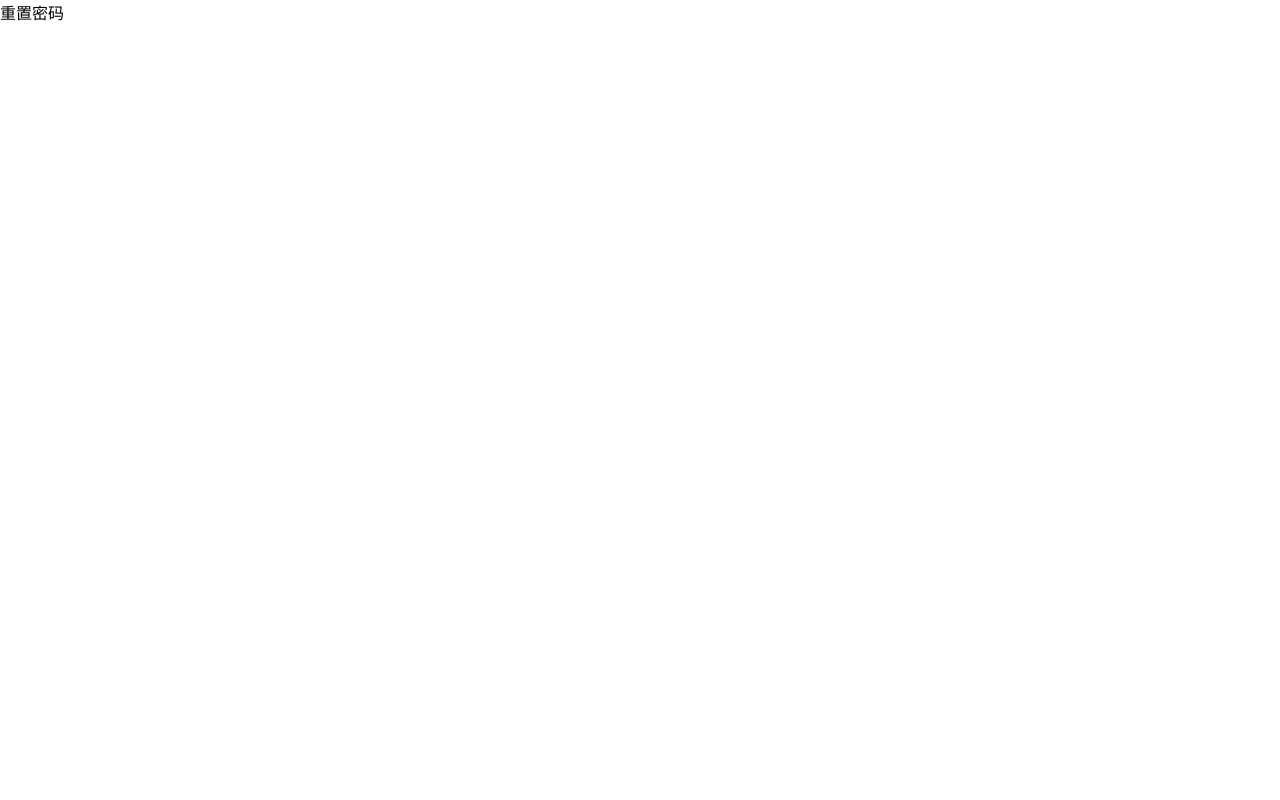
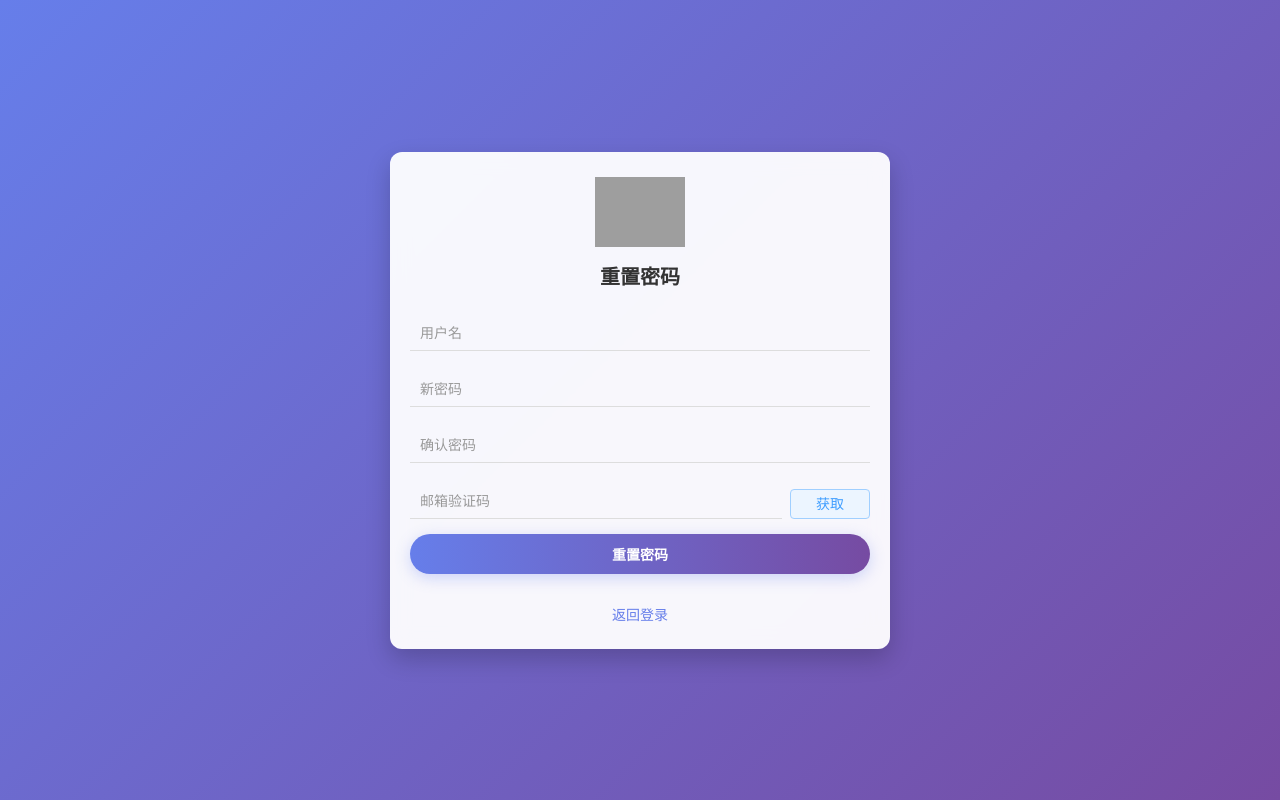
Before and after one commit to shihw0219/chat-vue, a Vue app: page /reset in a window 1280 px wide. Built offline with nearby package versions, Linux system fonts and the light colour scheme; grey boxes are pictures that could not be loaded.

Commit message:
完成重置密码

```diff
--- a/src/api/mailApi.ts
+++ b/src/api/mailApi.ts
@@ -11,7 +11,8 @@ export function sendRegisterMailApi(mail:string){
         method: "POST",
         data: {
             'email':mail
-        }
+        },
+        loading: false
     });
 }
 
@@ -20,12 +21,13 @@ export function sendRegisterMailApi(mail:string){
  * @Date 2025/11/3 16:04
  * @description 获取重置密码邮箱验证码
 */
-export function sendResetPasswordCode(username:string){
+export function sendResetPasswordCodeApi(username:string){
     return request({
         url: "/mail/sendResetPasswordCode",
         method: "POST",
         data: {
             'username':username
-        }
+        },
+        loading: false
     });
 }
--- /dev/null
+++ b/src/data/requestModel.ts
@@ -0,0 +1,24 @@
+export interface UserRegister{
+    name: string,
+    username: string,
+    password: string,
+    confirmPassword: string,
+    email: string,
+    code: string,
+    phone?: string
+}
+
+export interface UserLogin{
+    username: string,
+    password: string,
+    code: string,
+    captchaId: string
+    remember: boolean
+}
+
+export interface UserRest{
+    username: string,
+    password: string,
+    code: string,
+    confirmPassword: string
+}
--- a/src/router/premission.ts
+++ b/src/router/premission.ts
@@ -5,7 +5,7 @@
  */
 import router from "@/router/index";
 
-const whiteList = ["/","/login","/register","/reset"]
+const whiteList = ["/login","/register","/reset"]
 
 router.beforeEach(async (to, from, next) => {
     const path = to.path;
--- a/src/views/login/index.vue
+++ b/src/views/login/index.vue
@@ -77,10 +77,11 @@
 <script setup lang="ts" name="login">
 import {ref, reactive, onMounted, onBeforeMount} from 'vue'
 import {getCaptchaApi} from "@/api/captchaApi.ts";
-import type {Result, UserLogin} from "@/data/model.ts";
+import type {Result} from "@/data/model.ts";
 import {ElMessage} from "element-plus";
 import router from "@/router";
 import {loginApi} from "@/api/userApi.ts";
+import type {UserLogin} from "@/data/requestModel.ts";
 
 // 登录表单数据
 const loginForm:UserLogin = reactive({
@@ -137,7 +138,7 @@ const handleLogin = () => {
     localStorage.removeItem('password');
     localStorage.removeItem('remember');
   }
-  // todo 用户登录
+  // 用户登录
   loginApi(loginForm).then((res: Result) => {
     getCaptcha();
     if (res.code !== 200) {
--- a/src/views/register/index.vue
+++ b/src/views/register/index.vue
@@ -115,8 +115,9 @@ import {ref, reactive, onBeforeUnmount} from 'vue'
 import router from "@/router";
 import {ElMessage} from "element-plus";
 import {sendRegisterMailApi} from "@/api/mailApi.ts";
-import type {Result, UserRegister} from "@/data/model.ts";
+import type {Result} from "@/data/model.ts";
 import {registerApi} from "@/api/userApi.ts";
+import type {UserRegister} from "@/data/requestModel.ts";
 
 // 倒计时相关
 const isCountingDown = ref(false)
@@ -128,7 +129,6 @@ const getEmailCode = () => {
     ElMessage.error('请输入邮箱地址');
     return;
   }
-  sendRegisterMailApi(registerForm.email).then((res: Result) => {
   isCountingDown.value = true
   timer = setInterval(() => {
     if (isCountingDown.value && countDown.value > 0) {
@@ -139,6 +139,7 @@ const getEmailCode = () => {
       clearInterval(timer)
     }
   }, 1000);
+  sendRegisterMailApi(registerForm.email).then((res: Result) => {
     if (res.code !== 200) {
       ElMessage({
         message: res.message,
--- a/src/views/resetPassword/index.vue
+++ b/src/views/resetPassword/index.vue
@@ -1,11 +1,389 @@
 <template>
-  <div>重置密码</div>
+  <div class="reset-password-container">
+    <div class="reset-password-card">
+      <div class="reset-password-header">
+        <el-image
+            src="https://image0219.oss-cn-hangzhou.aliyuncs.com/images/logo_1.png"
+            class="logo"
+        />
+        <h2>重置密码</h2>
+      </div>
+
+      <form class="reset-password-form" @submit.prevent="handleResetPassword">
+        <div class="input-group">
+          <input
+              v-model="resetForm.username"
+              type="text"
+              placeholder=" "
+              required
+              maxlength="30"
+          />
+          <label>用户名</label>
+        </div>
+
+        <div class="input-group">
+          <input
+              v-model="resetForm.password"
+              type="password"
+              placeholder=" "
+              required
+              maxlength="40"
+          />
+          <label>新密码</label>
+        </div>
+
+        <div class="input-group">
+          <input
+              v-model="resetForm.confirmPassword"
+              type="password"
+              placeholder=" "
+              required
+              maxlength="40"
+          />
+          <label>确认密码</label>
+        </div>
+
+        <div class="input-group captcha-group">
+          <input
+              v-model="resetForm.code"
+              type="text"
+              placeholder=" "
+              required
+          />
+          <label>邮箱验证码</label>
+          <el-button
+              type="primary"
+              plain
+              class="captcha-button"
+              :disabled="isCountingDown"
+              @click="getEmailCode"
+          >
+            {{ isCountingDown ? `${countDown}s` : '获取' }}
+          </el-button>
+        </div>
+
+        <button
+            class="reset-button"
+            type="submit"
+            :disabled="loading"
+        >
+          {{ loading ? '重置中...' : '重置密码' }}
+        </button>
+      </form>
+
+      <div class="login-link">
+        <p><el-text class="resetText" @click="toLogin">返回登录</el-text></p>
+      </div>
+    </div>
+  </div>
 </template>
 
 <script setup lang="ts" name="reset">
+import {ref, reactive, onBeforeUnmount} from 'vue'
+import router from "@/router";
+import {ElMessage} from "element-plus";
+import {sendResetPasswordCode, sendResetPasswordCodeApi} from "@/api/mailApi.ts";
+import type {Result} from "@/data/model.ts";
+import type {UserRest} from "@/data/requestModel.ts";
+import {resetPasswordApi} from "@/api/userApi.ts";
 
+// 倒计时相关
+const isCountingDown = ref(false)
+const countDown = ref(60)
+let timer:any = null;
+
+// 获取邮箱验证码
+const getEmailCode = () => {
+  if (resetForm.username === '') {
+    ElMessage.error('请输入用户名');
+    return;
+  }
+  isCountingDown.value = true
+  timer = setInterval(() => {
+    if (isCountingDown.value && countDown.value > 0) {
+      countDown.value--
+    } else if (countDown.value === 0) {
+      isCountingDown.value = false
+      countDown.value = 60
+      clearInterval(timer)
+    }
+  }, 1000);
+  sendResetPasswordCodeApi(resetForm.username).then((res: Result) => {
+    if (res.code !== 200) {
+      ElMessage({
+        message: res.message,
+        type: 'error',
+      })
+      return;
+    }
+    ElMessage({
+      message: res.message,
+      type: 'success',
+    })
+  })
+}
+
+onBeforeUnmount(() => {
+  clearInterval(timer);
+})
+
+// 加载状态
+const loading = ref(false)
+
+// 重置密码表单数据
+const resetForm:UserRest = reactive({
+  username: '',
+  password: '',
+  confirmPassword: '',
+  code: ''
+})
+
+// 处理重置密码逻辑
+const handleResetPassword = () => {
+  let isValid = validateForm();
+  if (!isValid) {
+    return;
+  }
+  resetPasswordApi(resetForm).then((res: Result) => {
+    if (res.code !== 200) {
+      ElMessage({
+        message: res.message,
+        type: 'error',
+      })
+      return;
+    }
+    ElMessage({
+      message: res.message,
+      type: 'success',
+    })
+    resetForm.username = '';
+    resetForm.password = '';
+    resetForm.confirmPassword = '';
+    resetForm.code = '';
+    clearInterval(timer);
+    toLogin();
+  })
+}
+
+// 验证表单数据
+const validateForm = () => {
+  if (!resetForm.username || resetForm.username.length < 3) {
+    ElMessage.error('用户名至少3个字符')
+    return false;
+  }
+  if (!resetForm.password || resetForm.password.length < 6) {
+    ElMessage.error('密码至少6个字符')
+    return false;
+  }
+  if (!validatePassword()) {
+    ElMessage.error('密码必须包含大小写字母和数字')
+    return false;
+  }
+  if (resetForm.password !== resetForm.confirmPassword) {
+    ElMessage.error('两次输入的密码不一致')
+    return false;
+  }
+  if (!resetForm.code || resetForm.code.length === 0) {
+    ElMessage.error('请输入邮箱验证码')
+    return false;
+  }
+  return true;
+}
+
+// 验证密码强度
+const validatePassword = () => {
+  const password = resetForm.password
+  if (!password) return true
+  // 检查是否包含大小写字母和数字
+  const hasUpperCase = /[A-Z]/.test(password)
+  const hasLowerCase = /[a-z]/.test(password)
+  const hasNumber = /\d/.test(password)
+  return hasUpperCase && hasLowerCase && hasNumber
+}
+
+// 跳转到登录页面
+const toLogin = () => {
+  router.push('/login');
+}
 </script>
 
 <style scoped>
+.reset-password-container {
+  display: flex;
+  justify-content: center;
+  align-items: center;
+  min-height: 100vh;
+  background: linear-gradient(135deg, #667eea 0%, #764ba2 100%);
+  padding: 15px;
+  box-sizing: border-box;
+  overflow: hidden;
+}
 
+.reset-password-card {
+  width: 100%;
+  max-width: 500px;
+  background: rgba(255, 255, 255, 0.95);
+  border-radius: 12px;
+  box-shadow: 0 10px 25px rgba(0, 0, 0, 0.2);
+  padding: 25px 20px;
+  backdrop-filter: blur(10px);
+  box-sizing: border-box;
+}
+
+.reset-password-header {
+  text-align: center;
+  margin-bottom: 20px;
+}
+
+.logo {
+  width: 90px;
+  height: 70px;
+  margin-bottom: 10px;
+}
+
+.reset-password-header h2 {
+  margin: 0;
+  font-size: 20px;
+  font-weight: 600;
+  color: #333;
+}
+
+.reset-password-form {
+  margin-bottom: 15px;
+}
+
+.input-group {
+  position: relative;
+  margin-bottom: 15px;
+}
+
+.input-group input {
+  width: 100%;
+  padding: 12px 10px 12px;
+  border: none;
+  border-bottom: 1px solid #ddd;
+  background: transparent;
+  font-size: 14px;
+  outline: none;
+  transition: border-color 0.3s;
+  box-sizing: border-box;
+}
+
+.input-group input:focus {
+  border-bottom: 1px solid #667eea;
+}
+
+.input-group label {
+  position: absolute;
+  top: 12px;
+  left: 10px;
+  color: #999;
+  pointer-events: none;
+  transition: all 0.3s ease;
+  font-size: 14px;
+}
+
+.input-group input:focus + label,
+.input-group input:not(:placeholder-shown) + label {
+  top: -8px;
+  left: 0;
+  font-size: 11px;
+  color: #667eea;
+}
+
+.captcha-group {
+  display: flex;
+  align-items: flex-end;
+  gap: 8px;
+}
+
+.captcha-group input {
+  flex: 1;
+}
+
+.captcha-button {
+  height: 30px;
+  width: 80px;
+  padding: 0 12px;
+  transition: all 0.3s ease;
+}
+
+.captcha-button:disabled {
+  opacity: 0.6;
+  cursor: not-allowed;
+}
+
+.reset-button {
+  width: 100%;
+  padding: 10px;
+  background: linear-gradient(to right, #667eea, #764ba2);
+  color: white;
+  border: none;
+  border-radius: 20px;
+  font-size: 14px;
+  font-weight: 600;
+  cursor: pointer;
+  transition: all 0.3s ease;
+  box-shadow: 0 4px 15px rgba(102, 126, 234, 0.3);
+  margin-bottom: 15px;
+}
+
+.reset-button:hover:not(:disabled) {
+  transform: translateY(-2px);
+  box-shadow: 0 6px 20px rgba(102, 126, 234, 0.4);
+}
+
+.reset-button:disabled {
+  opacity: 0.7;
+  cursor: not-allowed;
+  transform: none;
+  box-shadow: none;
+}
+
+.login-link {
+  text-align: center;
+  color: #666;
+  font-size: 12px;
+}
+
+.resetText {
+  color: #667eea;
+  font-weight: 500;
+  transition: color 0.3s ease;
+}
+
+.resetText:hover {
+  color: #764ba2;
+  cursor: pointer;
+}
+
+/* 响应式设计 */
+@media (max-width: 480px) {
+  .reset-password-container {
+    padding: 10px;
+  }
+
+  .reset-password-card {
+    padding: 20px 15px;
+  }
+
+  .logo {
+    width: 50px;
+    height: 50px;
+  }
+
+  .reset-password-header h2 {
+    font-size: 18px;
+  }
+
+  .captcha-group {
+    flex-direction: column;
+    align-items: flex-start;
+  }
+
+  .captcha-button {
+    width: 100%;
+    margin-top: 8px;
+  }
+}
 </style>
```
Also changed, not shown: src/api/userApi.ts (+24 -1 lines), src/data/model.ts (+0 -16 lines). Lines whose indentation alone changed are shown as unchanged.
